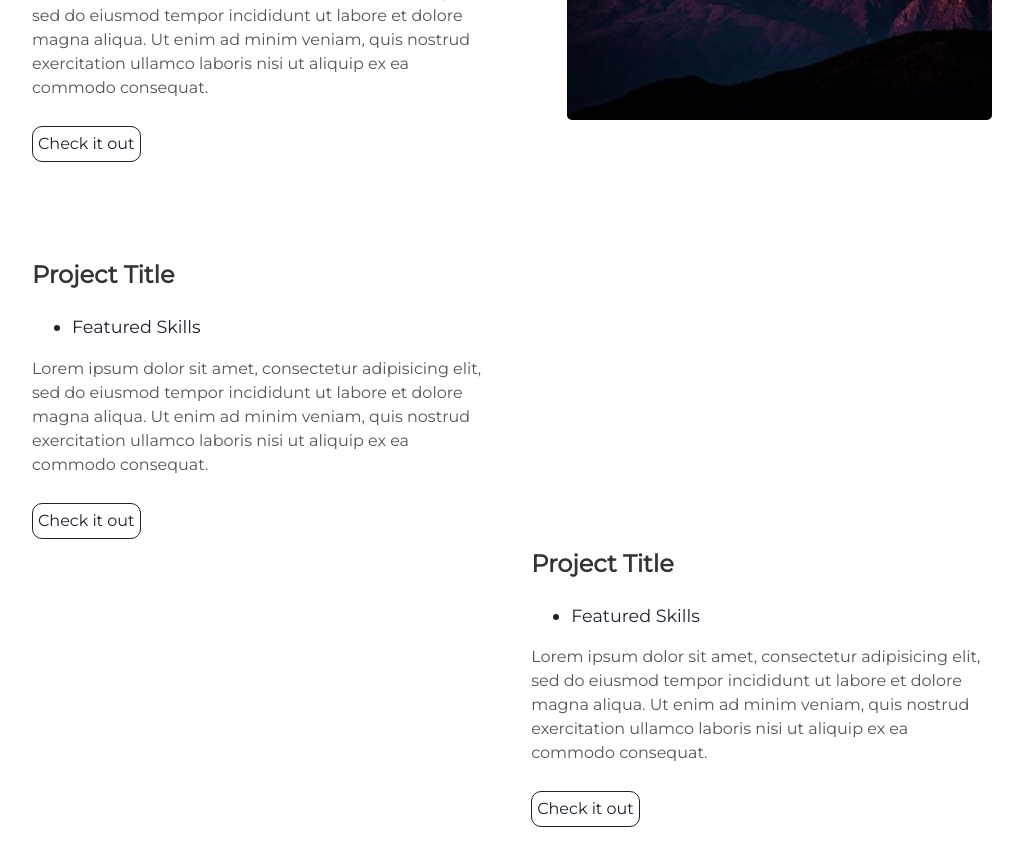
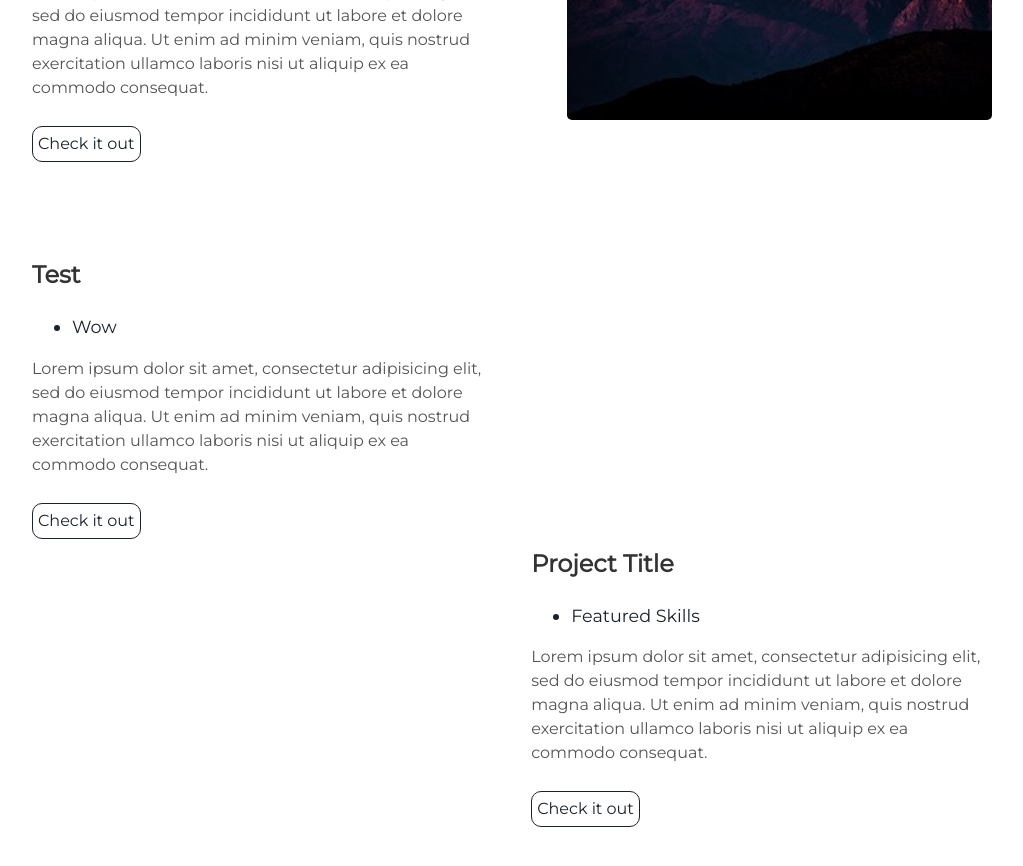
Before and after one commit to Jun2-Lee/Jun2-Lee.github.io, a Jekyll site: the page built from index.html, in a window 1280 px wide and 900 px high, scrolled down 1251 px. Shown: the top 866 px of the window, without its empty margins (128-1151 px from the left). Built offline with Jekyll 4.4.1, drawn with Linux system fonts in a browser that asks for light colours.

Commit message:
Main-page

```diff
--- a/_includes/projects.html
+++ b/_includes/projects.html
@@ -19,13 +19,14 @@
     <img alt="mountains" src="{{ "/assets/img/skate.jpg" | prepend: site.baseurl }}" />
   </div>-->
   <div class="contents">
-    <h3> Project Title </h3>
+    <h3> Test</h3>
     <ul>
-      <li> Featured Skills</li>
+      <li> Wow</li>
     </ul>
     <p>Lorem ipsum dolor sit amet, consectetur adipisicing elit, sed do eiusmod tempor incididunt ut labore et dolore magna aliqua. Ut enim ad minim veniam, quis nostrud exercitation ullamco laboris nisi ut aliquip ex ea commodo consequat.</p>
     <a class="project-link" href="#">Check it out</a>
   </div>
+
   <div class="contents-right">
     <h3> Project Title </h3>
     <ul>
```
